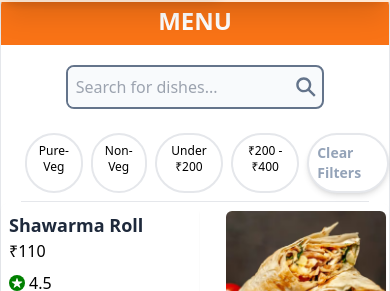
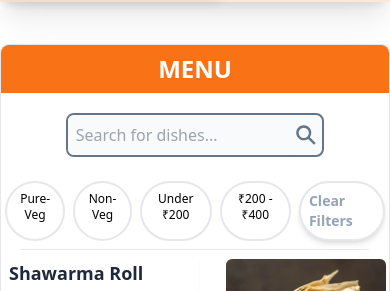
Before and after one commit to angelbinoj/FoodOrdering-Frontend, a React (Vite) app: page /productlist in a window 390 px wide. Shown: the part 88-379 px from the top of the page. Built offline with nearby package versions, Linux system fonts and the light colour scheme.

Commit message:
Updated cart Functionality

```diff
--- /dev/null
+++ b/src/components/ScrollToTop.jsx
@@ -0,0 +1,14 @@
+import { useEffect } from "react";
+import { useLocation } from "react-router-dom";
+
+const ScrollToTop = () => {
+  const { pathname } = useLocation();
+
+  useEffect(() => {
+    window.scrollTo(0, 0);
+  }, [pathname]);
+
+  return null;
+};
+
+export default ScrollToTop;
--- a/src/main.jsx
+++ b/src/main.jsx
@@ -6,11 +6,13 @@ import App from './App.jsx'
 import { BrowserRouter } from 'react-router-dom'
 import { Provider } from 'react-redux'
 import store from './redux/store.js'
+import ScrollToTop from './components/ScrollToTop.jsx'
 
 createRoot(document.getElementById('root')).render(
   <StrictMode>
     <Provider store={store}>
     <BrowserRouter>
+    <ScrollToTop/>
     <App />
     </BrowserRouter>
      </Provider>
--- a/src/pages/ProductList.jsx
+++ b/src/pages/ProductList.jsx
@@ -5,27 +5,36 @@ import { IoSearchSharp } from 'react-icons/io5';
 import { useDispatch, useSelector } from 'react-redux';
 import { addProductToCart } from '../redux/slices/cartSlice';
 import { clearFilters, filterByCategory, filterByPrice, filterBySearch } from '../redux/slices/productSlice';
+import { Link } from 'react-router-dom';
 
 const ProductList = () => {
-const filteredProducts= useSelector(state => state.product.value)
-  const dispatch= useDispatch()
+    const filteredProducts = useSelector(state => state.product.value)
+    const showCart = useSelector(state => state.cart.showCart)
+    const dispatch = useDispatch()
+
 
 
     return (
-        <div className='w-full h-full dark:bg-slate-800 lg:pt-20 pb-10 sm:pt-1 sm:pb-0'>
-
-            <div className='lg:w-2/4 sm:w-full h-fit mx-auto mt-20 border dark:bg-slate-950 dark:border-transparent rounded-lg shadow-2xl'>
+        <div className='w-full relative h-full dark:bg-slate-800 lg:pt-20 pb-10 sm:pt-1 sm:pb-0'>
+            {showCart && (
+                <div className='mx-auto flex justify-center '>
+                <div className="fixed z-20 top-20 mt-3 lg:w-2/4 sm:w-full flex justify-center bg-green-100 border text-xl italic border-green-400 text-green-700 px-4 py-2 rounded">
+                    Item Added To Cart!<Link to="/cart" className='mx-5 hover:text-green-900 underline  rounded px-4'>View Cart</Link>
+                </div>
+                 </div>
+            )}
+            <div className='lg:w-2/4 sm:w-full h-fit mx-auto mt-32 lg:mt-20 border dark:bg-slate-950 dark:border-transparent rounded-lg shadow-2xl'>
                 <h1 className='uppercase font-bold py-2 lg:py-1 text-2xl text-center rounded-t-lg bg-orange-500 text-white '>menu</h1>
                 <div className=' flex bg-slate-50 border-2 border-slate-500 mx-auto text-center rounded-lg mt-5 w-2/3'>
-                <input className=' p-2 w-full pr-14 border-l-1 border-slate-500 rounded-md bg-slate-50 outline-none ' type="text" placeholder='Search for dishes...' onInput={(e) => dispatch(filterBySearch(e.target.value))}  ></input><IoSearchSharp className='pt-2 pr-1 w-8 h-8 text-slate-500'/>
+                    <input className=' p-2 w-full pr-14 border-l-1 border-slate-500 rounded-md bg-slate-50 outline-none ' type="text" placeholder='Search for dishes...' onInput={(e) => dispatch(filterBySearch(e.target.value))}  ></input><IoSearchSharp className='pt-2 pr-1 w-8 h-8 text-slate-500' />
                 </div>
-               <div className='ms-6 mt-6 mb-2 flex  gap-2'>
+                <div className='sm:mx-1 md:ms-6 mt-6 mb-2 flex  gap-2'>
                     <span className='capitalize  pt-2 px-2 text-center rounded-full border-2 text-xs md:text-sm text-black dark:bg-slate-800 dark:text-slate-100 dark:hover:bg-slate-700' onClick={() => dispatch(filterByCategory('Pure-Veg'))}>Pure-Veg</span>
                     <span className='capitalize  pt-2 px-2 text-center rounded-full border-2 text-xs md:text-sm text-black dark:bg-slate-800 dark:text-slate-100 dark:hover:bg-slate-700' onClick={() => dispatch(filterByCategory('Non-Veg'))}>Non-Veg</span>
                     <span className='capitalize  pt-2 px-2 text-center rounded-full border-2 text-xs md:text-sm text-black dark:bg-slate-800 dark:text-slate-100 dark:hover:bg-slate-700' onClick={() => dispatch(filterByPrice("0-200"))} value="0-200">Under ₹200</span>
                     <span className='capitalize  pt-2 px-2 text-center rounded-full border-2 text-xs md:text-sm text-black dark:bg-slate-800 dark:text-slate-100 dark:hover:bg-slate-700' onClick={() => dispatch(filterByPrice("200-400"))} value="200-400">₹200 - ₹400</span>
                     <span className={`capitalize cursor-pointer shadow-md p-2 md:p-3 font-semibold rounded-full border-2 text-sm ${filteredProducts === Products ? "bg-white text-slate-400" : "bg-red-50 text-red-600"}`} onClick={() => dispatch(clearFilters())}>Clear Filters</span>
-               </div><hr className='mx-5 h-0.5 dark:bg-slate-800 '/>
+                </div><hr className='mx-5 h-0.5 dark:bg-slate-800 ' />
 
                 {filteredProducts.map((product) => (
                     <div key={product.id} className=" grid sm:grid-cols-[48%_50%]  lg:grid-cols-[68%_28%] xl:grid-cols-[78%_20%] gap-3 sm:p-2 lg:p-5 dark:text-slate-100 shadow-sm border-b-2 rounded-lg z-10 w-full h-fit">
@@ -42,13 +51,13 @@ const filteredProducts= useSelector(state => state.product.value)
                             <div className='w-fit relative'>
 
                                 <img className="w-40 h-32 object-cover rounded-md" src={product.image} alt="" />
-                                <button onClick={(e)=>dispatch(addProductToCart(product))} className='text-green-500 bg-white absolute top-[85%] left-[25%] w-20 py-1 px-3 rounded-md  border border-green-500 hover:bg-green-100 hover:text-green-700'>ADD</button>
+                                <button onClick={(e) => dispatch(addProductToCart(product))} className='text-green-500 bg-white absolute top-[85%] left-[25%] w-20 py-1 px-3 rounded-md  border border-green-500 hover:bg-green-100 hover:text-green-700'>ADD</button>
                             </div>
 
                         </div>
+
                     </div>
                 ))}
-
             </div>
         </div>
     )
--- a/src/pages/SignIn.jsx
+++ b/src/pages/SignIn.jsx
@@ -59,7 +59,7 @@ const SignIn = () => {
         localStorage.setItem('checkoutData', JSON.stringify(formData));
 
         setShowAlert(true);
-        setFormData({ name: '', email: '', phone: '' }); // Clear form after submission
+        setFormData({ name: '', email: '', phone: '' });
 
         setTimeout(() => {
           setShowAlert(false);
--- a/src/redux/slices/cartSlice.js
+++ b/src/redux/slices/cartSlice.js
@@ -4,27 +4,34 @@ import { createSlice } from "@reduxjs/toolkit";
 const cartSlice = createSlice({
     name: "cart",
     initialState: {
-        value: []
+        value: [],
+        showCart: false
     },
     reducers: {
         addProductToCart: (state, action) => {
             state.value = [...state.value, action.payload]
             console.log("Item Added To Cart");
+            state.showCart = true
 
         },
         removeProduct: (state, action) => {
-            const productId= action.payload;
-            const index= state.value.findIndex(product=> product.id===productId);
-            state.value.splice(index,1)
+            const productId = action.payload;
+            const index = state.value.findIndex(product => product.id === productId);
+            state.value.splice(index, 1)
             console.log("Item Removed From Cart");
+            if (state.value.length === 0) {
+                state.showCart = false;
+            }
+
         },
         clearCart: (state) => {
-            state.value=[]
+            state.value = []
+             state.showCart = false;
             console.log("Cart Cleared");
         }
     }
 
 })
 
-export const { addProductToCart, clearCart ,removeProduct } = cartSlice.actions
+export const { addProductToCart, clearCart, removeProduct } = cartSlice.actions
 export default cartSlice.reducer
```
Lines whose indentation alone changed are shown as unchanged.
